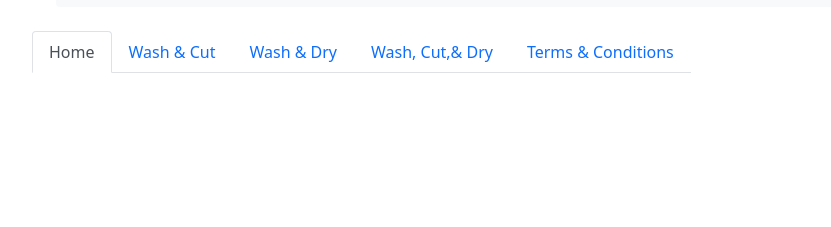
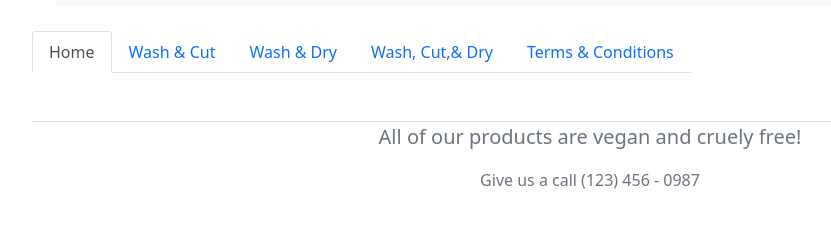
Before and after one commit to kreece1/GoofyDoo-final-project, a plain HTML site: page t&c.html in a window 1280 px wide. Shown: the part 121-348 px from the top of the page, without its empty margins (50-881 px from the left). Drawn offline with nearby package versions, Linux system fonts and the light colour scheme.

Commit message:
footer added to all pages

```diff
--- a/t&c.html
+++ b/t&c.html
@@ -26,6 +26,18 @@
       </nav>
 
     <script src="https://cdn.jsdelivr.net/npm/bootstrap@5.1.3/dist/js/bootstrap.bundle.min.js" integrity="sha384-ka7Sk0Gln4gmtz2MlQnikT1wXgYsOg+OMhuP+IlRH9sENBO0LRn5q+8nbTov4+1p" crossorigin="anonymous"></script>
+    <br>
+    <script src="https://cdn.jsdelivr.net/npm/bootstrap@5.1.3/dist/js/bootstrap.bundle.min.js" integrity="sha384-ka7Sk0Gln4gmtz2MlQnikT1wXgYsOg+OMhuP+IlRH9sENBO0LRn5q+8nbTov4+1p" crossorigin="anonymous"></script>
 
+    <br>
+    <footer class="container-fluid text-center text-muted border-top">
+       <p class="lead">All of our products are vegan and cruely free!</p>
+
+       <p>
+            <i class="bi bi-phone-vibrate"></i>
+            Give us a call   (123) 456 - 0987
+        </p>
+    </footer>
+</div>
   </body>
 </html>
```
Also changed, not shown: index.html (+11 -2 lines), w&c.html (+11 -0 lines), w&d.html (+11 -0 lines), w,c,&d.html (+11 -0 lines).
